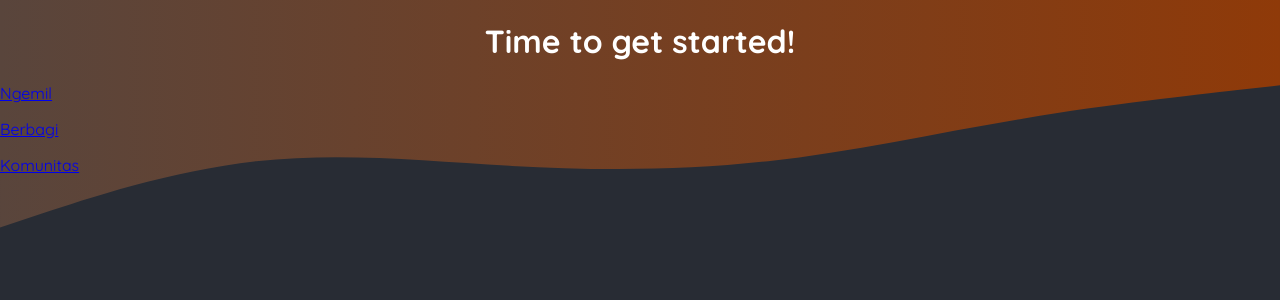
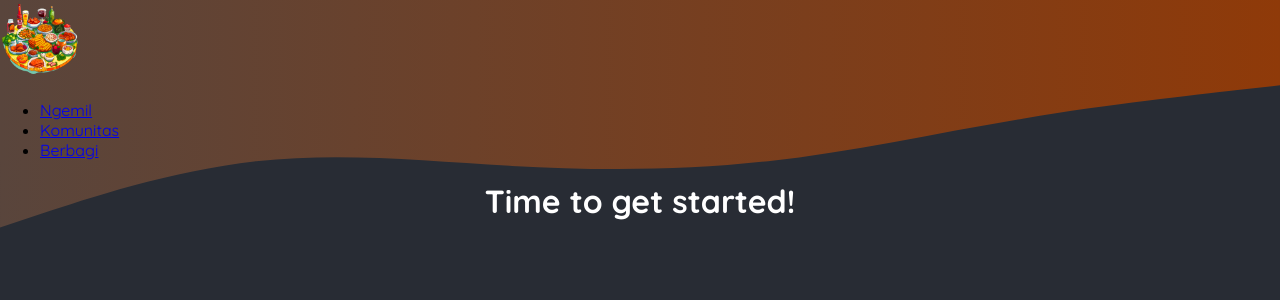
Before and after one commit to zakzaks/nextlevel_food, a Next.js app: page / in a window 1280 px wide. Shown: the top 300 px of the page. Built offline with nearby package versions, Linux system fonts and the light colour scheme.

Commit message:
Add MainHeader component and integrate it into RootLayout; remove links from Home page

```diff
--- a/app/layout.js
+++ b/app/layout.js
@@ -1,8 +1,9 @@
-import './globals.css';
+import MainHeader from "@/components/main-header";
+import "./globals.css";
 
 export const metadata = {
-  title: 'NextLevel Food',
-  description: 'Delicious meals, shared by a food-loving community.',
+	title: "NextLevel Food",
+	description: "Delicious meals, shared by a food-loving community.",
 };
 
 export default function RootLayout({ children }) {
@@ -15,11 +16,11 @@ export default function RootLayout({ children }) {
 							<linearGradient id="gradient" x1="0%" y1="0%" x2="100%" y2="0%">
 								<stop
 									offset="0%"
-                  style={{ stopColor: '#59453c', stopOpacity: '1' }}
+									style={{ stopColor: "#59453c", stopOpacity: "1" }}
 								/>
 								<stop
 									offset="100%"
-                  style={{ stopColor: '#8f3a09', stopOpacity: '1' }}
+									style={{ stopColor: "#8f3a09", stopOpacity: "1" }}
 								/>
 							</linearGradient>
 						</defs>
@@ -30,6 +31,7 @@ export default function RootLayout({ children }) {
 					</svg>
 				</div>
 
+				<MainHeader />
 				{children}
 			</body>
 		</html>
--- a/app/page.js
+++ b/app/page.js
@@ -6,15 +6,6 @@ export default function Home() {
 			<h1 style={{ color: "white", textAlign: "center" }}>
 				Time to get started!
 			</h1>
-			<p>
-				<Link href="/meals">Ngemil</Link>
-			</p>
-			<p>
-				<Link href="/meals/share">Berbagi</Link>
-			</p>
-			<p>
-				<Link href="/community">Komunitas</Link>
-			</p>
 		</main>
 	);
 }
--- /dev/null
+++ b/components/main-header.js
@@ -0,0 +1,27 @@
+import imgUrl from "@/assets/logo.png";
+import Image from "next/image";
+import Link from "next/link";
+
+export default function MainHeader() {
+	return (
+		<header className="main-header">
+			<Link href="/">
+				<Image src={imgUrl.src} alt="Logo" width={80} height={80} />
+			</Link>
+
+			<nav>
+				<ul>
+					<li>
+						<Link href="/meals">Ngemil</Link>
+					</li>
+					<li>
+						<Link href="/community">Komunitas</Link>
+					</li>
+					<li>
+						<Link href="/meals/share">Berbagi</Link>
+					</li>
+				</ul>
+			</nav>
+		</header>
+	);
+}
```
Lines whose indentation alone changed are shown as unchanged.
